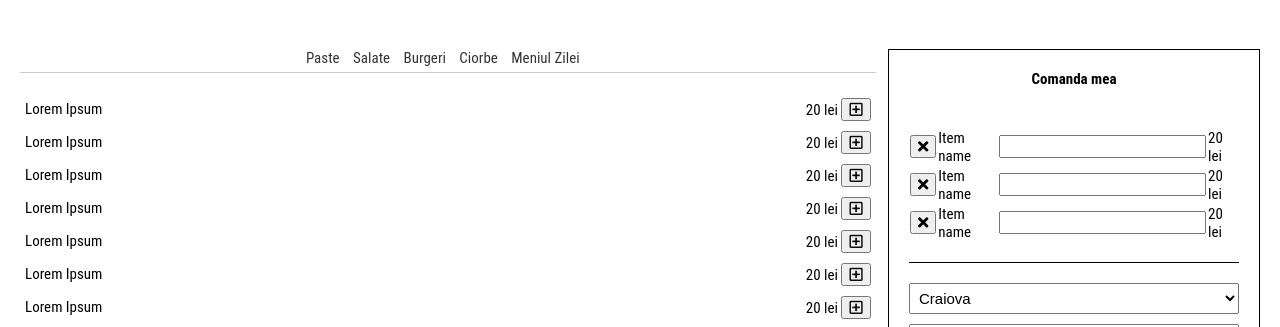
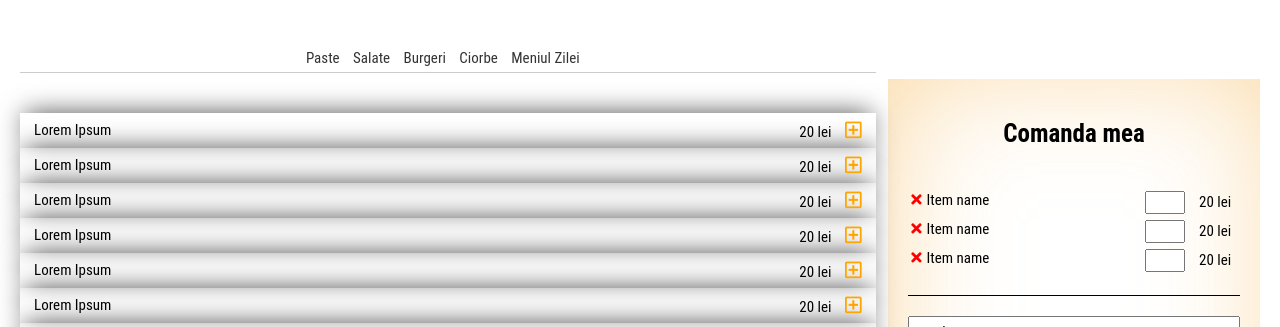
Before and after one commit to OnicaM/letseat, a plain HTML site: page order.html in a window 1280 px wide. Shown: the part 605-932 px from the top of the page. Drawn offline with Linux system fonts and the light colour scheme.

Commit message:
style and changes

```diff
--- a/css/style.css
+++ b/css/style.css
@@ -40,6 +40,7 @@ ul:not(.list){
 table {
     border-collapse: collapse;
     width: 100%;
+    border-spacing: 0;
 }
 .button,
 a.button,
@@ -438,6 +439,20 @@ ul.tabs_links.products-categories > li {
 .tab-content .tab.active{
     display: block;
 }
+.container-content_right {
+    display: block;
+    font-size: 0;
+    vertical-align: top;
+    box-shadow: 7px -3px 132px -15px rgba(248,200,125,0.75) inset;
+    -webkit-box-shadow: 7px -3px 132px -15px rgba(248,200,125,0.75) inset;
+    -moz-box-shadow: 7px -3px 132px -15px rgba(248,200,125,0.75) inset;
+    padding: 20px 0;
+    margin-top: 30px;
+}
+.container-content_left *,
+.container-content_right *{
+    font-size: 15px;
+}
 @media(min-width: 768px){
     .container-content_left {
         width: 69%;
@@ -446,17 +461,11 @@ ul.tabs_links.products-categories > li {
         float: left;
     }
     .container-content_right {
+        width: 30%;
         display: inline-block;
-        width: 30%;
-        font-size: 0;
-        vertical-align: top;
         float: right;
-        border: 1px solid;
     }
-    .container-content_left *,
-    .container-content_right *{
-        font-size: 15px !important;
-    }
+
 }
 .container-content_right h2 {
     margin: 20px;
@@ -465,7 +474,7 @@ ul.tabs_links.products-categories > li {
 }
 ul.tabs_links.products-categories {
     text-align: center;
-    margin: 0px 0 20px 0;
+    margin: 0px 0 40px 0;
     padding-bottom: 5px;
     border-bottom: 1px solid #ccc;
 }
@@ -478,20 +487,83 @@ ul.tabs_links.products-categories {
     padding-top: 20px;
     margin-top: 20px;
 }
+/*
+.order-box_item td span {
+    display: inline-block;
+    width: auto;
+}
+.order-box_item td.order-box_item.order-box_item-quantity span{
+    max-width: 50px;
+}
+*/
 .order-box_details .order-box_item {
     display: block;
     width: 100%;
     margin-bottom: 10px;
     padding: 5px;
 }
+table.order-box_container tr {
+    display: table-row;
+    width: 100%;
+}
+table.order-box_container td{
+    vertical-align: top;
+    padding: 3px 2px;
+    text-align: center;
+}
+table.order-box_container td.remove {
+    width: 5%;
+}
+table.order-box_container td.order-box_item.order-box_item-name {
+    width: 65%;
+    text-align: left;
+}
+table.order-box_container td.order-box_item.order-box_item-price {
+    width: 15%;
+    vertical-align: middle;
+}
+table.order-box_container .order-box_item td span input{
+    width: 100%;
+    max-width: 40px;
+}
+table.order-box_container .remove button {
+    background: transparent;
+    border: 0;
+    padding: 0;
+    cursor: pointer;
+    color: red;
+}
+.tab-content.products-menu tr{
+    box-shadow: 0px -4px 27px -5px rgba(0,0,0,0.75);
+    -webkit-box-shadow: 0px -4px 27px -5px rgba(0,0,0,0.75);
+    -moz-box-shadow: 0px -4px 27px -5px rgba(0,0,0,0.75);
+}
+.tab-content.products-menu tr:hover{
+    box-shadow: -7px 0px 39px -7px rgba(0,0,0,0.78) inset;
+    -webkit-box-shadow: -7px 0px 39px -7px rgba(0,0,0,0.78) inset;
+    -moz-box-shadow: -7px 0px 39px -7px rgba(0,0,0,0.78) inset;
+    min-height: 40px;
+}
 .products-menu td {
-    padding: 5px;
+    padding: 7px 14px;
+}
+.tab-content.products-menu tr:hover td {
+    padding: 14px 14px;
 }
 .products-menu table tr td:first-child {
     width: 80%;
     text-align: left;
 }
-
+.tab-content.products-menu button {
+    color: orange;
+    background: transparent;
+    border: 0;
+    padding: 0;
+    margin-left: 10px;
+}
+.tab-content.products-menu button .fa-plus-square:before {
+    font-size: 19px;
+}
 .products-menu table tr td {
     width: 20%;
     text-align: right;
```
Also changed, not shown: about.html (+1 -1 lines).
